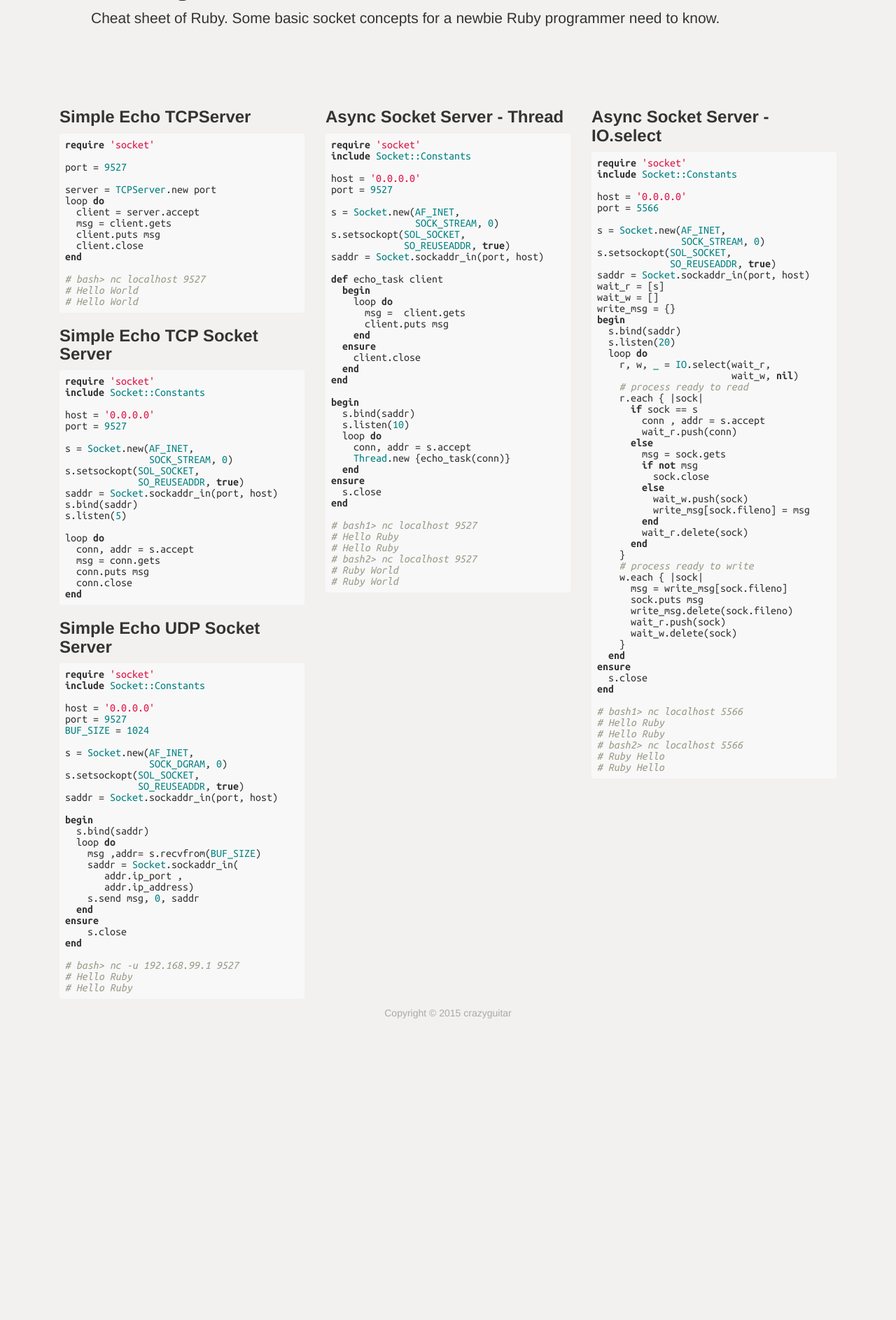
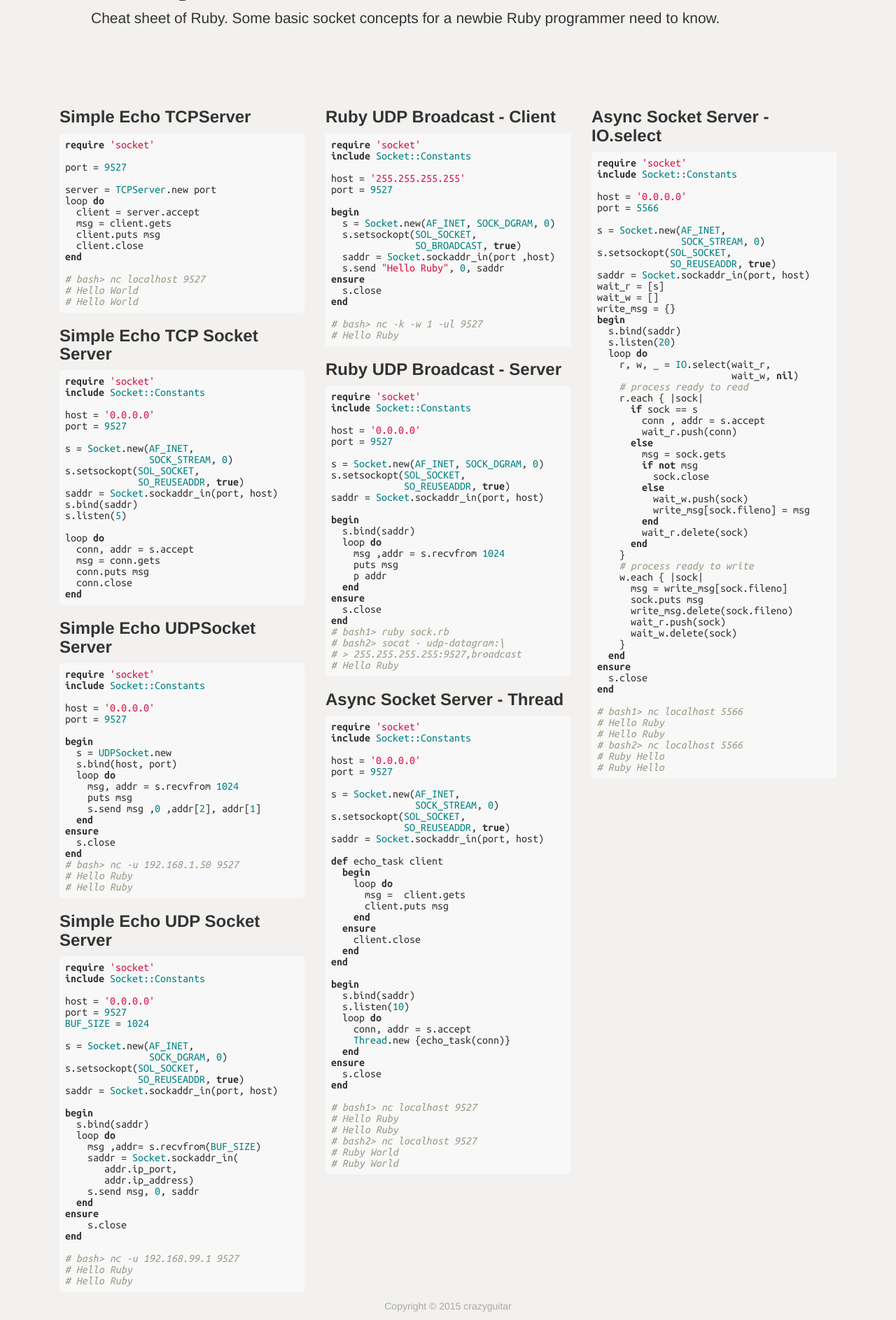
Before and after one commit to crazyguitar/cheatsheet, a Flask app: page /ruby-socket-cs in a window 1280 px wide. Shown: the part 206-2093 px from the top of the page at 70% size. Before the commit the page ends 1662 px from the top, so only its background shows below. Run offline with Flask 2, Linux system fonts and the light colour scheme; some libraries are stand-ins or nearby versions.

Commit message:
Add some udp related note

```diff
--- a/server/templates/cheatsheet/ruby-socket-cs.html
+++ b/server/templates/cheatsheet/ruby-socket-cs.html
@@ -53,6 +53,30 @@ loop do
 end
 </pre>
 
+<h3>Simple Echo UDPSocket Server</h3>
+<pre class="code ruby">
+require 'socket'
+include Socket::Constants
+
+host = '0.0.0.0'
+port = 9527
+
+begin
+  s = UDPSocket.new
+  s.bind(host, port)
+  loop do
+    msg, addr = s.recvfrom 1024
+    puts msg
+    s.send msg ,0 ,addr[2], addr[1]
+  end
+ensure
+  s.close
+end
+# bash&gt; nc -u 192.168.1.50 9527
+# Hello Ruby
+# Hello Ruby
+</pre>
+
 <h3>Simple Echo UDP Socket Server</h3>
 <pre class="code ruby">
 require 'socket'
@@ -73,7 +97,7 @@ begin
   loop do
     msg ,addr= s.recvfrom(BUF_SIZE)
     saddr = Socket.sockaddr_in(
-       addr.ip_port ,
+       addr.ip_port,
        addr.ip_address)
     s.send msg, 0, saddr
   end
@@ -90,6 +114,57 @@ end
 </div>
 
 <div class="row col-md-4 col-xs-12">
+
+<h3>Ruby UDP Broadcast - Client</h3>
+<pre class="code ruby">
+require 'socket'
+include Socket::Constants
+
+host = '255.255.255.255'
+port = 9527
+
+begin
+  s = Socket.new(AF_INET, SOCK_DGRAM, 0)
+  s.setsockopt(SOL_SOCKET,
+               SO_BROADCAST, true)
+  saddr = Socket.sockaddr_in(port ,host)
+  s.send "Hello Ruby", 0, saddr
+ensure
+  s.close
+end
+
+# bash&gt; nc -k -w 1 -ul 9527
+# Hello Ruby
+</pre>
+
+<h3>Ruby UDP Broadcast - Server</h3>
+<pre class="code ruby">
+require 'socket'
+include Socket::Constants
+
+host = '0.0.0.0'
+port = 9527
+
+s = Socket.new(AF_INET, SOCK_DGRAM, 0)
+s.setsockopt(SOL_SOCKET,
+             SO_REUSEADDR, true)
+saddr = Socket.sockaddr_in(port, host)
+
+begin
+  s.bind(saddr)
+  loop do
+    msg ,addr = s.recvfrom 1024
+    puts msg
+    p addr
+  end
+ensure
+  s.close
+end
+# bash1&gt; ruby sock.rb
+# bash2&gt; socat - udp-datagram:\
+# &gt; 255.255.255.255:9527,broadcast
+# Hello Ruby
+</pre>
 
 <h3>Async Socket Server - Thread</h3>
 <pre class="code ruby">
```
